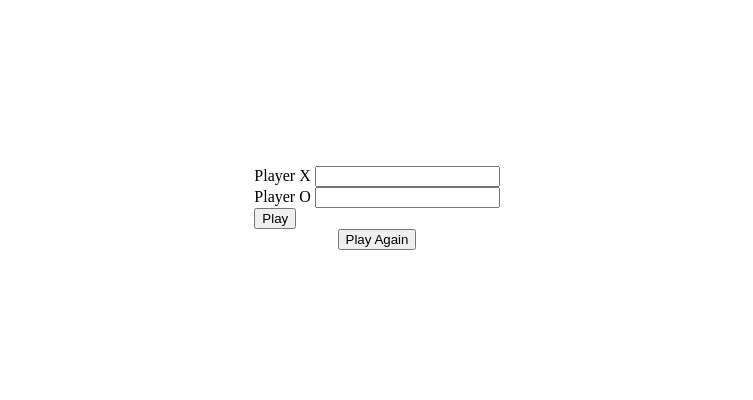
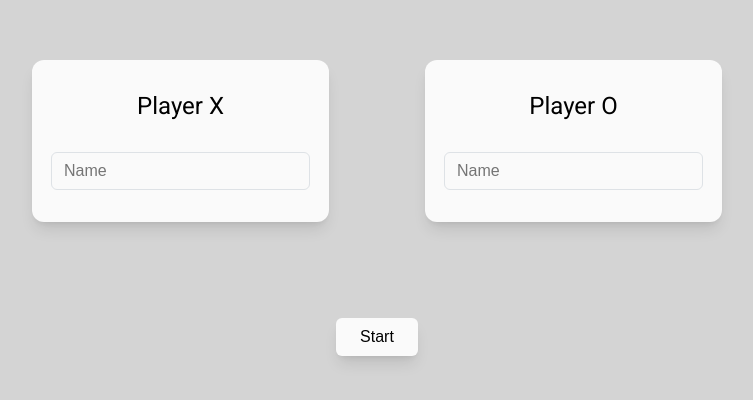
Before and after one commit to jnssvdl/tic-tac-toe, a plain HTML site: page index.html in a window 1280 px wide. Shown: the part 200-600 px from the top of the page, without its empty margins (263-1016 px from the left). Drawn offline with Linux system fonts and the light colour scheme.

Commit message:
Added style on input

```diff
--- a/index.html
+++ b/index.html
@@ -8,16 +8,19 @@
     <script src="main.js" defer></script>
 </head>
 <body>
-    <div class="input-container">
-        <div class="input">
-            <label for="player-x">Player X</label>
-            <input type="text" id="player-x">
+
+    <div class="top-container">
+        <div class="player-input">
+            <div class="input">
+                <label for="player-x">Player X</label>
+                <input type="text" id="player-x" placeholder="Name">
+            </div>
+            <div class="input">
+                <label for="player-o">Player O</label>
+                <input type="text" id="player-o" placeholder="Name">
+            </div>
         </div>
-        <div class="input">
-            <label for="player-o">Player O</label>
-            <input type="text" id="player-o">
-        </div>
-        <button id="play">Play</button>
+        <button id="start">Start</button>
     </div>
 
     <div class="gameboard">
@@ -32,9 +35,9 @@
         <div class="cell"></div>
     </div>
 
-    <div class="container">
+    <div class="bot-container">
         <div id="caster"></div>
-        <button id="play-again">Play Again</button>
+        <button id="restart">Restart</button>
     </div>
 </body>
 </html>
--- a/main.js
+++ b/main.js
@@ -27,23 +27,26 @@ const displayController = (() => {
     const gameboard = document.querySelector('.gameboard');
     const cells = document.querySelectorAll('.cell');
 
-    const inputContainer = document.querySelector('.input-container');
+    const topContainer = document.querySelector('.top-container');
     const playerX = document.querySelector('#player-x');
     const playerO = document.querySelector('#player-o');
-    const play = document.querySelector('#play');
+    const start = document.querySelector('#start');
 
+    const botContainer = document.querySelector('.bot-container');
     const caster = document.querySelector('#caster');
-    const playAgain = document.querySelector('#play-again');
+    const restart = document.querySelector('#restart');
 
     let playerXName;
     let playerOName;
 
-    play.addEventListener('click', () => {
+    start.addEventListener('click', () => {
         playerXName = playerX.value;
         playerOName = playerO.value;
         gameController.setPlayersName(playerXName, playerOName);
+        topContainer.style.display = 'none';
         gameboard.style.display = 'grid';
-        inputContainer.style.display = 'none';
+        botContainer.style.display = 'flex';
+        displayCaster();
     });
 
     const placeMark = () => {
@@ -57,12 +60,12 @@ const displayController = (() => {
             if (!gameController.isGameOver()) {
                 Gameboard.addMark(index, gameController.getCurrentPlayer().getMark());
                 cell.textContent = Gameboard.getGameboard()[index];
-                displaycaster();
+                displayCaster();
             }
         });
     };
 
-    function displaycaster() {
+    function displayCaster() {
         if (gameController.getResult() === undefined) {
             caster.textContent = `${gameController.getCurrentPlayer().getName()}'s turn`;
         } else {
@@ -76,11 +79,12 @@ const displayController = (() => {
         });
     };
 
-    playAgain.addEventListener('click', () => {
+    restart.addEventListener('click', () => {
         Gameboard.resetGameboard();
         caster.textContent = '';
         renderReset();
         gameController.resetGame();
+        displayCaster();
     });
 
 
--- a/style.css
+++ b/style.css
@@ -1,9 +1,67 @@
+@import url('https://fonts.googleapis.com/css2?family=Roboto&display=swap');
+
 body {
     height: 100vh;
     display: flex;
     justify-content: center;
     align-items: center;
     flex-direction: column;
+    font-family: 'Roboto', sans-serif;
+    background-color: #d4d4d4;
+}
+
+.top-container {
+    display: flex;
+    flex-direction: column;
+    gap: 6rem;
+}
+
+.player-input {
+    display: flex;
+    gap: 6rem;
+}
+
+
+.input {
+    border-radius: 0.75rem;
+    background-color: #fafafa;
+    padding: 2rem;
+    display: flex;
+    flex-direction: column;
+    justify-content: center;
+    align-items: center;
+    /* border: 1px solid black; */
+    gap: 2rem;
+    font-size: 1.5rem;
+    box-shadow: 0 10px 15px -3px rgb(0 0 0 / 0.1), 0 4px 6px -4px rgb(0 0 0 / 0.1);
+}
+
+.input > input {
+    border-radius: 0.375rem;
+    border: 1px solid #dee2e6;
+    background-color: #fafafa;
+    padding: 0.375rem 0.75rem;
+    font-size: 1rem;
+    font-weight: 400;
+    line-height: 1.5;
+    width: 100%;
+    outline: none;
+}
+
+#start, #restart {
+    background-color: #fafafa;
+    border-radius: 0.375rem;
+    align-self: center;
+    border: none;
+    padding: 10px 24px;
+    font-size: 16px;
+    cursor: pointer;
+    box-shadow: 0 10px 15px -3px rgb(0 0 0 / 0.1), 0 4px 6px -4px rgb(0 0 0 / 0.1);
+}
+
+#start:hover, #restart:hover {
+    background-color: #a3a3a3;
+    color: white;
 }
 
 .gameboard {
@@ -20,3 +78,7 @@ body {
     justify-content: center;
     align-items: center;
 }
+
+.bot-container {
+    display: none;
+}
```
